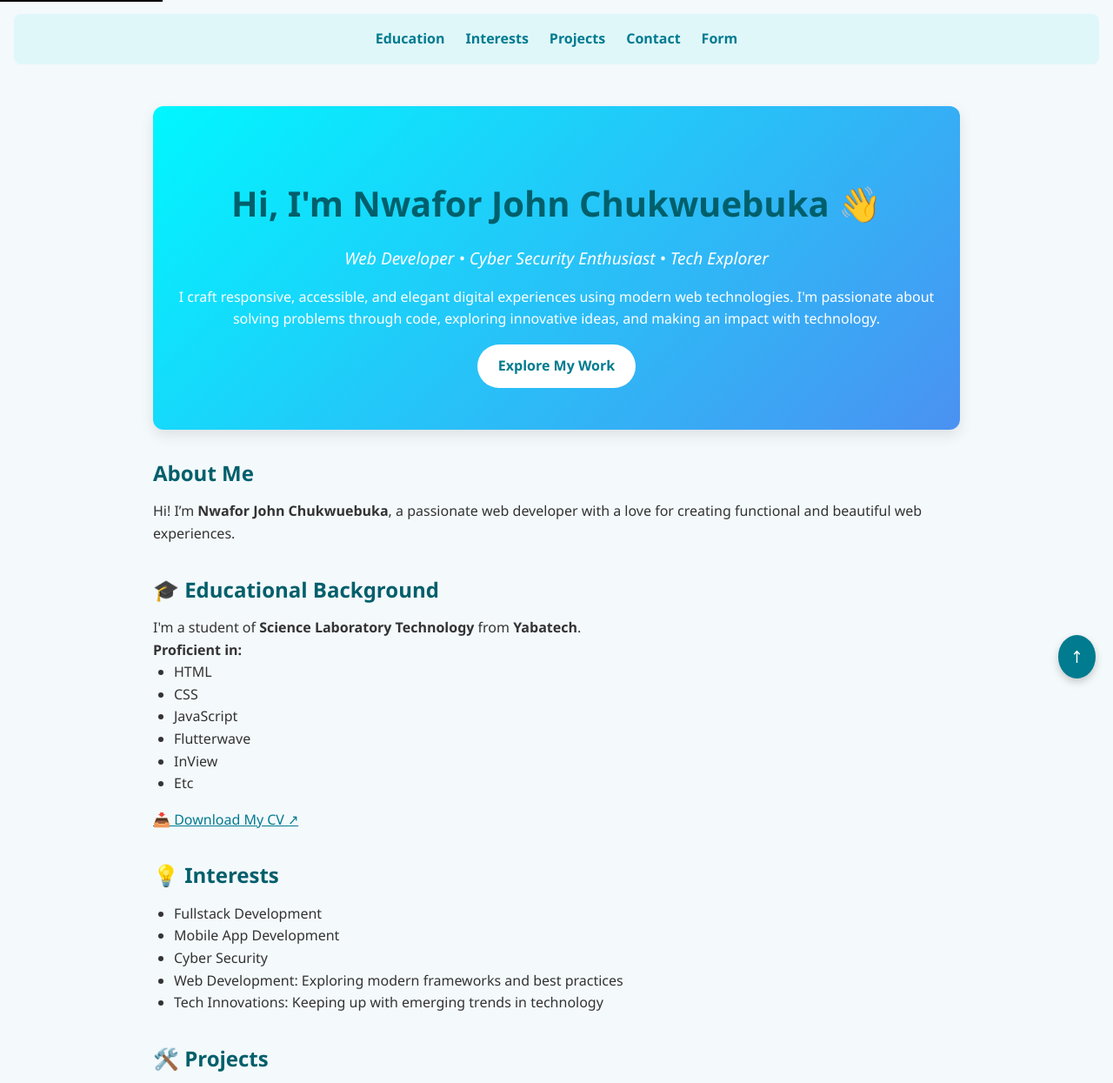
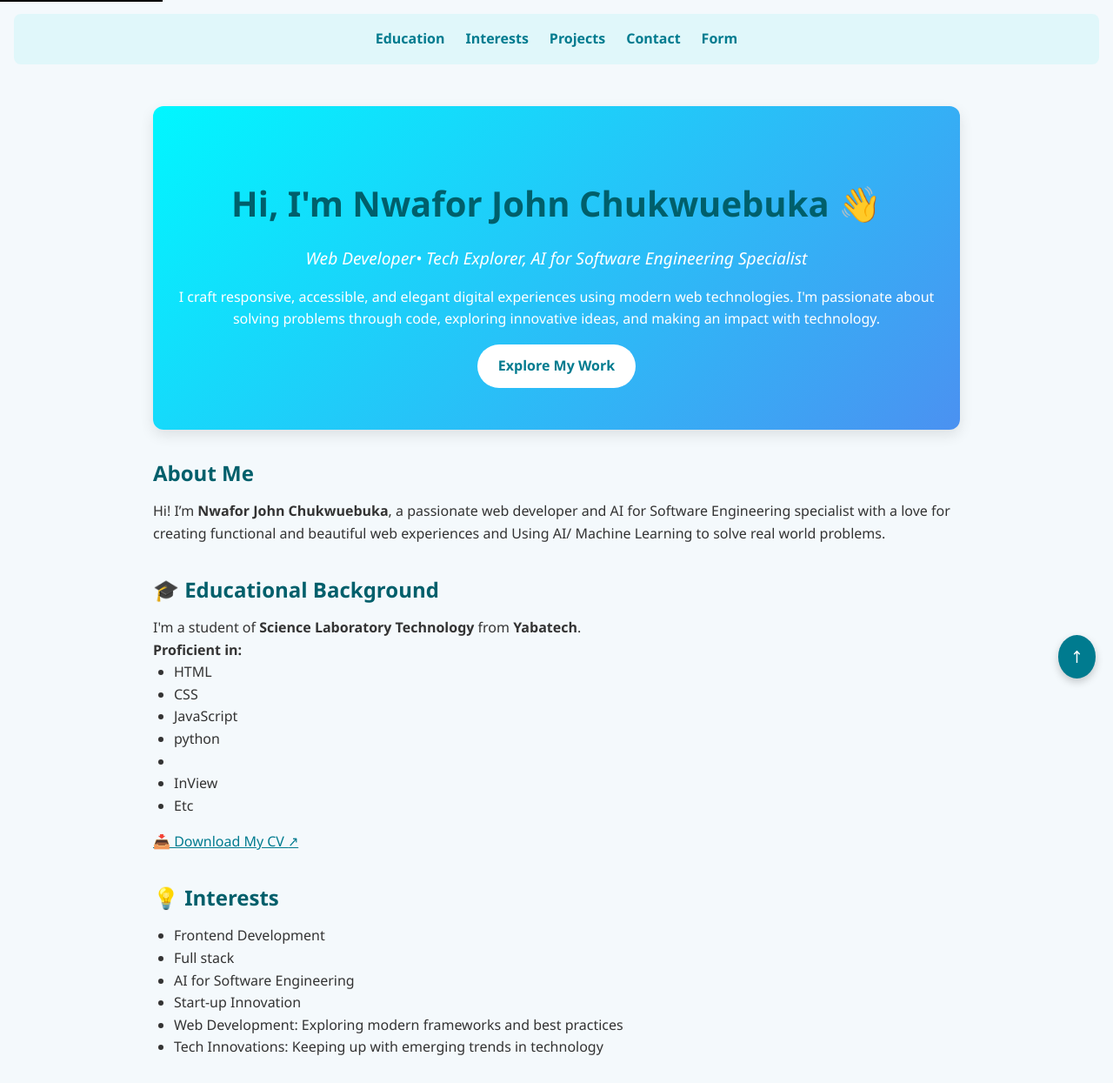
Before and after one commit to John36-collab/portfolio-, a plain HTML site: page index.html in a window 1280 px wide. Shown: the top 1245 px of the page at 87% size. Drawn offline with Linux system fonts and the light colour scheme.

Commit message:
Revise meta tags and update personal description
Updated keywords and descriptions to include AI for Software Engineering. Revised the tagline and about section to reflect specialization in AI and machine learning.

```diff
--- a/index.html
+++ b/index.html
@@ -7,7 +7,7 @@
 
   <!-- SEO & Social Meta -->
   <meta name="description" content="Nwafor John Chukwuebuka - A passionate web developer with a love for building impactful digital experiences." />
-  <meta name="keywords" content="Nwafor John, web developer, fullstack, HTML, CSS, JavaScript, Nigeria, cyber security" />
+  <meta name="keywords" content="Nwafor John, web developer, fullstack, HTML, CSS, JavaScript, Nigeria, AI for Software Engineering" />
   <meta name="author" content="Nwafor John Chukwuebuka" />
   <meta property="og:title" content="About Me - Nwafor John Chukwuebuka" />
   <meta property="og:description" content="Explore my projects, skills, and professional journey." />
@@ -44,7 +44,7 @@
     <!-- HERO SECTION -->
     <section class="hero" aria-labelledby="hero-heading">
       <h1 id="hero-heading">Hi, I'm Nwafor John Chukwuebuka 👋</h1>
-      <p class="tagline">Web Developer • Cyber Security Enthusiast • Tech Explorer</p>
+      <p class="tagline">Web Developer• Tech Explorer, AI for Software Engineering Specialist</p>
       <p>I craft responsive, accessible, and elegant digital experiences using modern web technologies. I'm passionate about solving problems through code, exploring innovative ideas, and making an impact with technology.</p>
       <a href="#projects" class="button-cta" aria-label="View My Projects">Explore My Work</a>
     </section>
@@ -52,8 +52,11 @@
     <!-- ABOUT SECTION -->
     <header>
       <h2>About Me</h2>
-      <p>Hi! I’m <strong>Nwafor John Chukwuebuka</strong>, a passionate web developer with a love for creating functional and beautiful web experiences.</p>
+      <p>Hi! I’m <strong>Nwafor John Chukwuebuka</strong>, a passionate web developer and AI for Software Engineering specialist with a love for creating functional and beautiful web experiences and Using AI/ Machine Learning to solve real world problems.</p>
+      <imag src="https://drive.google.com/file/d/1DXKgnFzSrNAZC5VDDzRTFC613DV_BCq-/view?usp=drivesdk" alt=sample placeholder image"
+        with="400" height="200" />
     </header>
+
 
     <!-- EDUCATION -->
     <section aria-labelledby="education">
@@ -64,7 +67,8 @@
         <li>HTML</li>
         <li>CSS</li>
         <li>JavaScript</li>
-        <li>Flutterwave</li>
+        <li>python</li>
+        <li>
         <li>InView</li>
         <li>Etc</li>
       </ul>
@@ -80,9 +84,10 @@
     <section aria-labelledby="interests">
       <h2 id="interests">💡 Interests</h2>
       <ul>
-        <li>Fullstack Development</li>
-        <li>Mobile App Development</li>
-        <li>Cyber Security</li>
+        <li>Frontend Development </li>
+        <li>Full stack</li>
+        <li>AI for Software Engineering</li>
+        <li>Start-up Innovation</li>
         <li>Web Development: Exploring modern frameworks and best practices</li>
         <li>Tech Innovations: Keeping up with emerging trends in technology</li>
       </ul>
```
